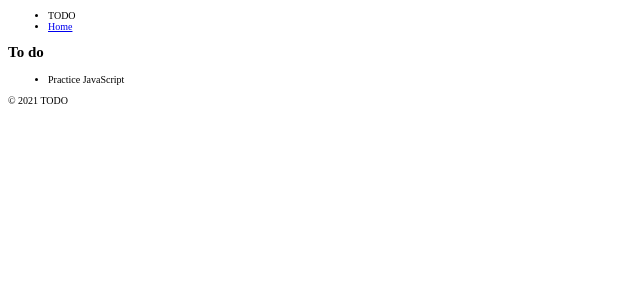
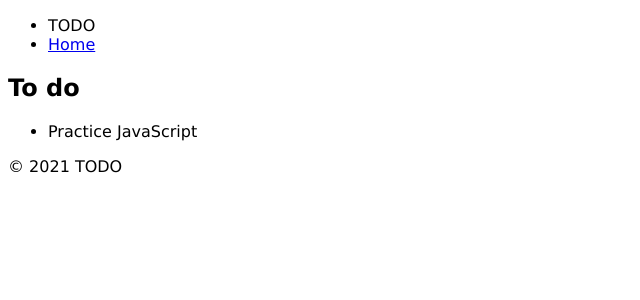
Before and after one commit to t0mclaudio/fe-prax-one, a React (Create React App) app: page / in a window 1280 px wide. Shown: the top 300 px of the page, without its empty margins (0-640 px from the left). Built offline with nearby package versions, Linux system fonts and the light colour scheme; data requests are answered from the project's data file.

Commit message:
setup styles

```diff
--- a/src/Page/index.js
+++ b/src/Page/index.js
@@ -1,8 +1,9 @@
 import { NavLink } from "react-router-dom";
+import styles from './styles.module.scss';
 
 const Header = () => {
   return (
-    <div className="header">
+    <div className={styles.header}>
       <header>
         <nav>
           <ul>
@@ -19,7 +20,7 @@ const Header = () => {
 
 const Footer = () => {
   return (
-    <div className="footer">
+    <div className={styles.footer}>
       <footer>
         <p>&copy; 2021 TODO</p>
       </footer>
@@ -31,7 +32,7 @@ const Page = ({ children }) => {
   return (
     <div className="page">
       <Header />
-      <main>{children}</main>
+      <main className={styles.main}>{children}</main>
       <Footer />
     </div>
   );
--- /dev/null
+++ b/src/Page/styles.module.scss
@@ -0,0 +1,3 @@
+ .header, .main, .footer {
+   font-size: 1.6rem;
+ }
--- a/src/index.module.scss
+++ b/src/index.module.scss
@@ -1,4 +1,5 @@
 html {
+  font-family: Verdana, Geneva, Tahoma, sans-serif;
   font-size: 62.5%;
   margin: 0;
   padding: 0;
```
